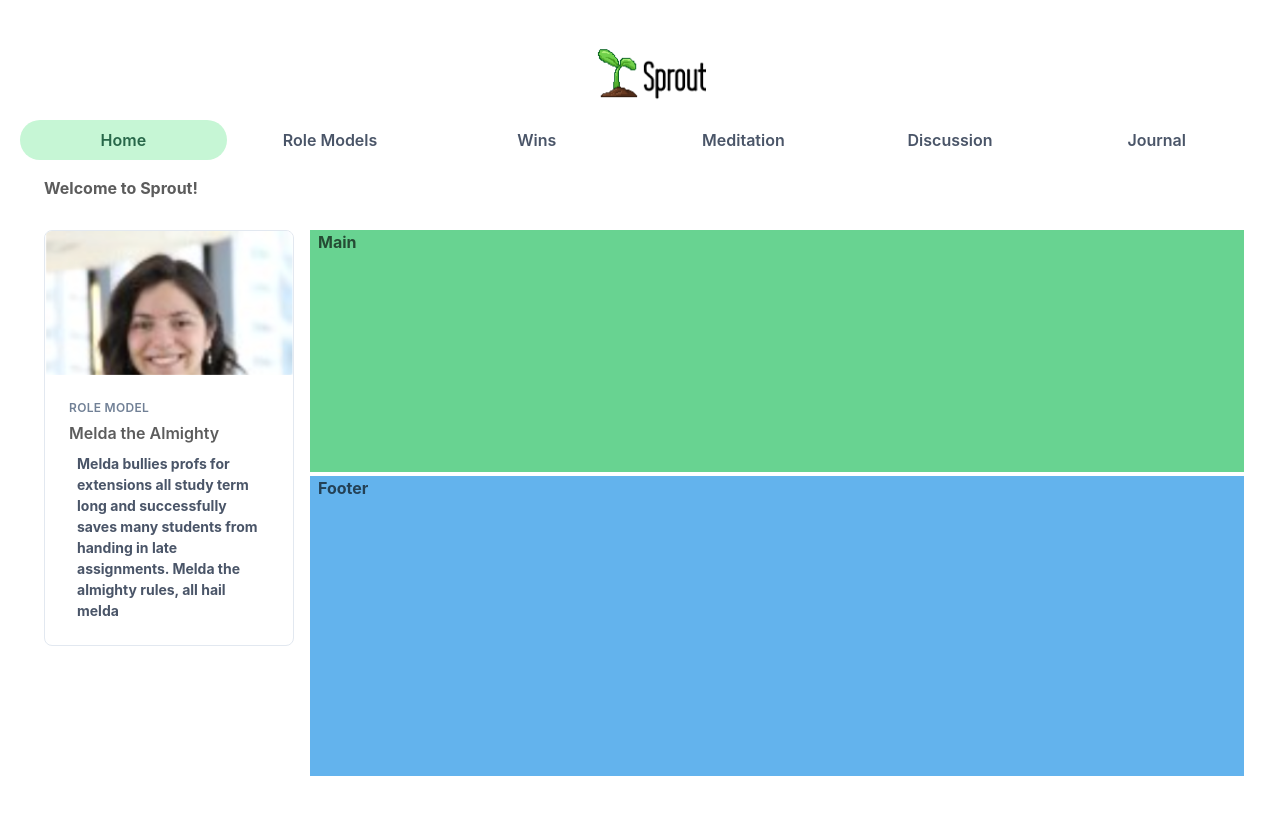
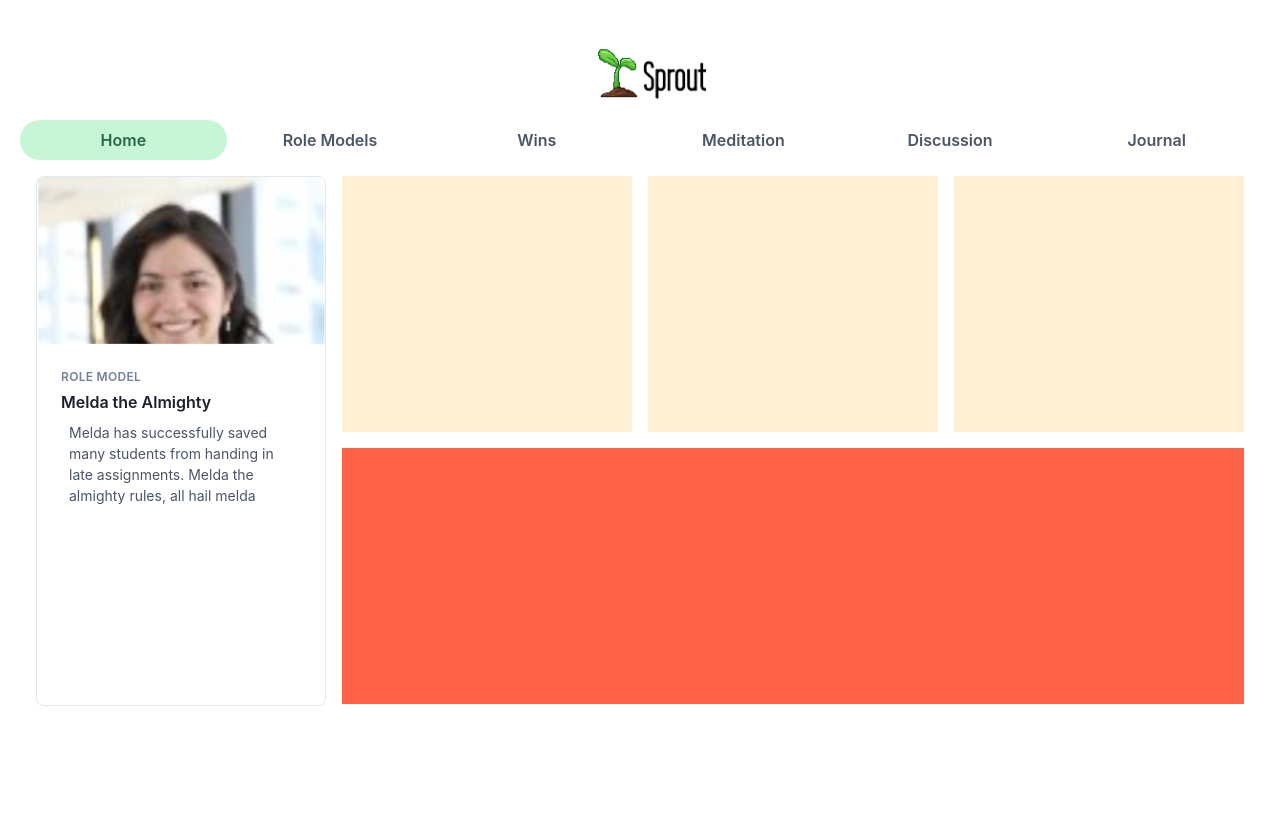
Before and after one commit to MeldaKiziltan/Sprout, a React (Create React App) app in the folder sprout/: page / in a window 1280 px wide. Shown: the top 814 px of the page. Built offline with nearby package versions, Linux system fonts and the light colour scheme.

Commit message:
Working on Landing page

```diff
--- a/sprout/src/components/landing.js
+++ b/sprout/src/components/landing.js
@@ -6,30 +6,18 @@ import { Grid, GridItem } from '@chakra-ui/react';
 export function Landing() {
 
 	return(
-	<Grid
-	templateAreas={`"header header"
-					"nav main"
-					"nav footer"`}
-	gridTemplateRows={'50px 1fr 300px'}
-	gridTemplateColumns={'270px 1fr'}
-	h='600px'
-	gap='1'
-	color='blackAlpha.700'
-	fontWeight='bold'
-	>
-	<GridItem pl='2'  area={'header'}>
-		Welcome to Sprout!
-	</GridItem>
-	<GridItem pl='2' area={'nav'}>
-		<LandingWidget></LandingWidget>
-	</GridItem>
-	<GridItem pl='2' bg='green.300' area={'main'}>
-		Main
-	</GridItem>
-	<GridItem pl='2' bg='blue.300' area={'footer'}>
-		Footer
-	</GridItem>
-	</Grid>
+        <Grid
+        h='800px'
+        templateRows='repeat(6, 1fr)'
+        templateColumns='repeat(4, 1fr)'
+        gap={4}
+      >
+        <GridItem rowSpan={4} colSpan={1} ><LandingWidget></LandingWidget></GridItem>
+        <GridItem rowSpan={2} colSpan={1} bg='papayawhip' />
+        <GridItem rowSpan={2} colSpan={1} bg='papayawhip' />
+        <GridItem rowSpan={2} colSpan={1} bg='papayawhip' />
+        <GridItem rowSpan={2} colSpan={3} bg='tomato' />
+      </Grid>
 );
 
 {/* <Grid
--- a/sprout/src/components/landingwidget.js
+++ b/sprout/src/components/landingwidget.js
@@ -4,13 +4,11 @@ import logo from './melda.png';
 export function LandingWidget() {
 	const property = {
 		imageAlt: 'melda',
-		title: 'Melda the Almighty',
-		reviewCount: 34,
-
+		title: 'Melda the Almighty'
 	  }
 
 	  return (
-		<Box maxW='250' borderWidth='1px' borderRadius='lg' overflow='hidden'>
+		<Box maxW='sm' height= "530px" borderWidth='1px' borderRadius='lg' overflow='hidden'>
 		  <Image src={logo} alt={property.imageAlt} />
 		  <Box p='6'>
 			<Box display='flex' alignItems='baseline'>
@@ -37,7 +35,7 @@ export function LandingWidget() {
 
 			<Box display='flex' mt='2' alignItems='center'>
 			  <Box as='span' ml='2' color='gray.600' fontSize='sm'>
-			  Melda bullies profs for extensions all study term long and successfully saves many students from handing in late assignments.
+			  Melda has successfully saved many students from handing in late assignments.
 
 			  Melda the almighty rules, all hail melda
 			  </Box>
```
